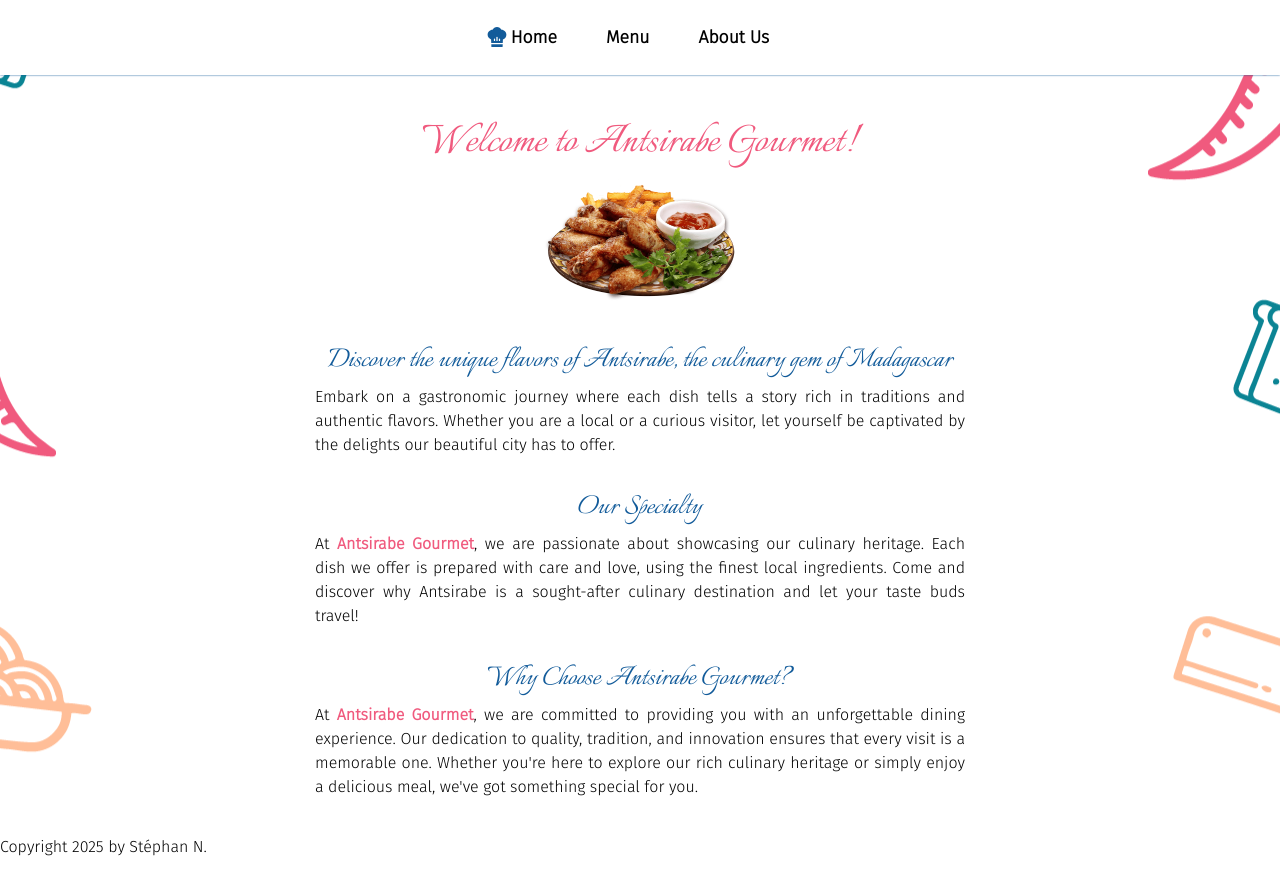
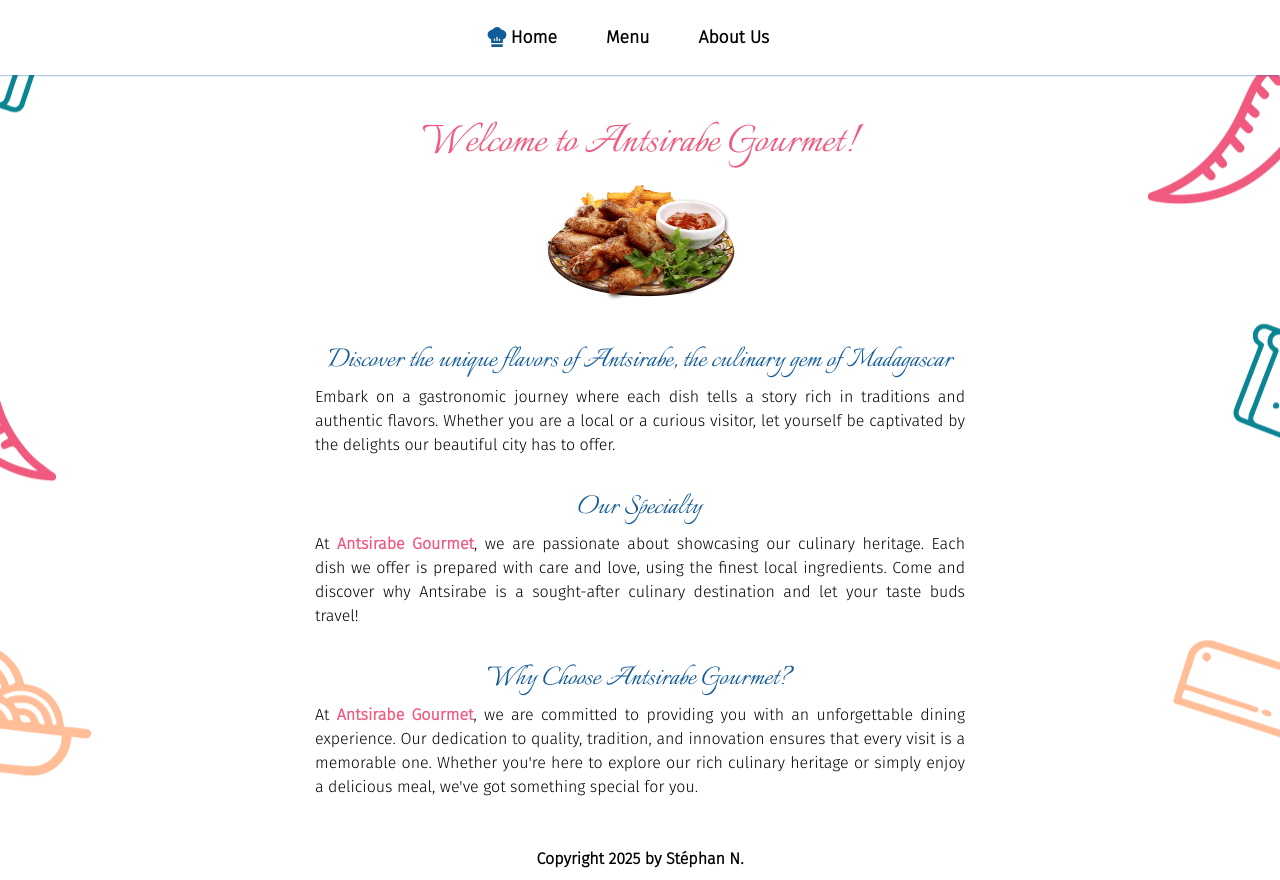
Before and after one commit to Stephan-Gabriel-SG/restoPage, a website built with webpack: page src/template.html in a window 1280 px wide. Before the commit the page ends 856 px from the top, so only its background shows below. Built offline with nearby package versions, Linux system fonts and the light colour scheme.

Commit message:
styling footer

```diff
--- a/src/style.css
+++ b/src/style.css
@@ -160,6 +160,12 @@ button.selected::before{
     margin-left: -24px;
 }
 
+footer {
+    text-align: center;
+    padding: 12px;
+    font-weight: bold;
+}
+
 /* screen responsive */
 @media (max-width : 500px) {
     .menuWelcome, .aboutIntro, .contentItems{
```
